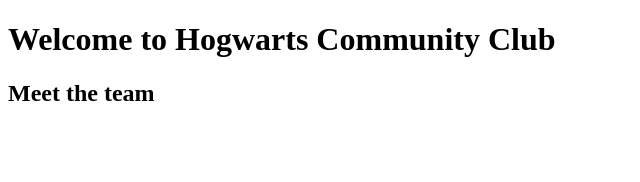
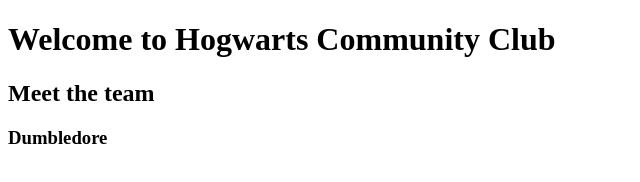
Before and after one commit to dewi-xaltius/landingpage, a plain HTML site: page index.html in a window 1280 px wide. Shown: the whole page, without its empty margins (0-640 px from the left). Drawn offline with Linux system fonts and the light colour scheme.

Commit message:
add member1

```diff
--- a/index.html
+++ b/index.html
@@ -8,5 +8,6 @@
 <body>
     <h1>Welcome to Hogwarts Community Club</h1>
     <h2>Meet the team</h2>
+    <h3>Dumbledore</h3>
 </body>
 </html>
```
